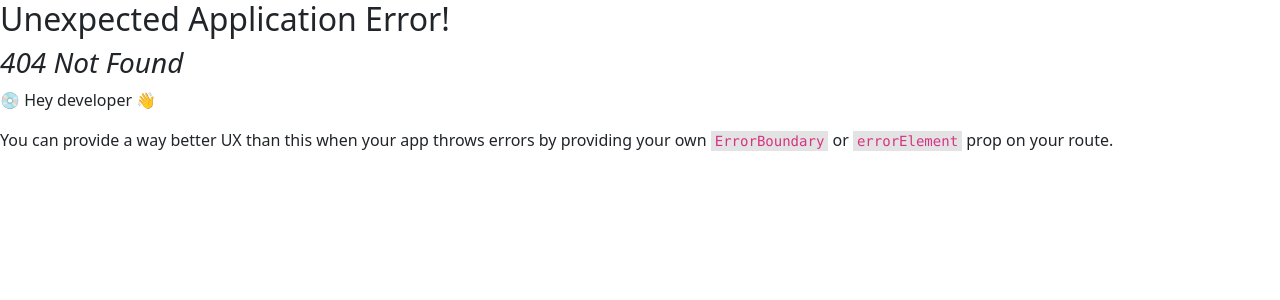
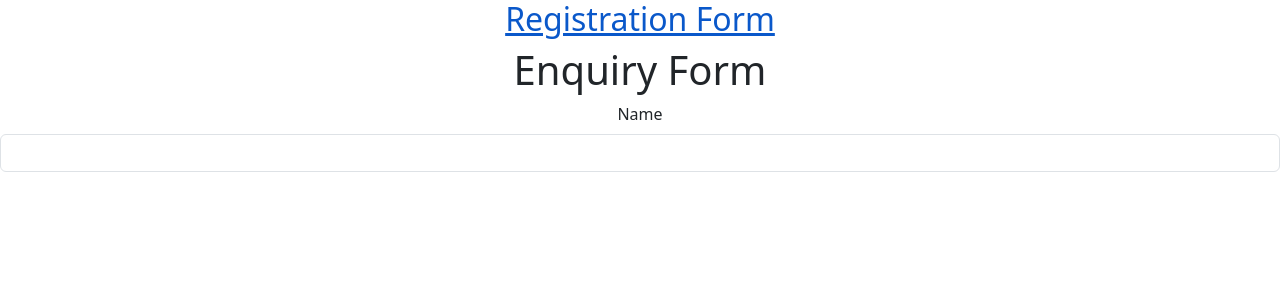
Before and after one commit to GautamKumarPilla/BASIC-CRUD, a React (Create React App) app: page /register in a window 1280 px wide. Before the commit this address had no page. Shown: the top 300 px of the page. Built offline with nearby package versions, Linux system fonts and the light colour scheme.

Commit message:
latest-developments

```diff
--- a/src/App.js
+++ b/src/App.js
@@ -1,10 +1,12 @@
+import { Link, Outlet } from 'react-router-dom';
 import './App.css';
-
+import React from 'react';
 
 function App() {
   return (
     <div className='App'>
-
+        <Link to='/register'><h2>Registration Form</h2></Link>
+        <Outlet />
     </div>
   );
 }
--- /dev/null
+++ b/src/Register.jsx
@@ -0,0 +1,13 @@
+import React from 'react';
+
+function Register() {
+  return (
+    <div>
+        <h1>Enquiry Form</h1>
+        <label className='form-label'>Name</label>
+        <input className='form-control' type="text" name="" id="" />
+    </div>
+  )
+}
+
+export default Register;
--- a/src/index.js
+++ b/src/index.js
@@ -4,6 +4,7 @@ import './index.css';
 import App from './App';
 import reportWebVitals from './reportWebVitals';import { RouterProvider } from 'react-router';
 import { createBrowserRouter } from 'react-router-dom';
+import Register from './Register';
 
 const root = ReactDOM.createRoot(document.getElementById('root'));
 const router = createBrowserRouter([
@@ -12,7 +13,8 @@ const router = createBrowserRouter([
     element:<App></App>,
     children:[
        {
-
+          path:'/register',
+          element:<Register></Register>
        }
     ]}
 ])
```
